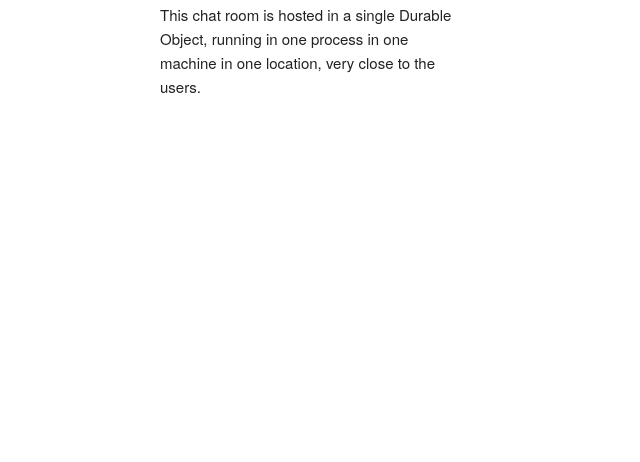
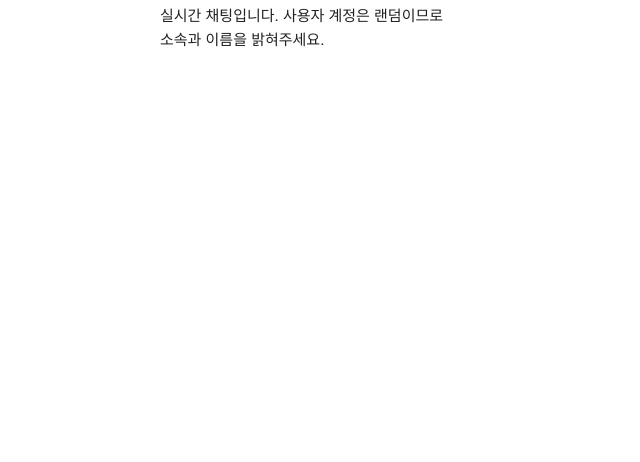
Before and after one commit to leejh3051/chat-test-lee, a React app: page public/index.html in a window 1280 px wide. Shown: the part 338-800 px from the top of the page, without its empty margins (0-640 px from the left). Built offline with nearby package versions, Linux system fonts and the light colour scheme.

Commit message:
Update index.html

```diff
--- a/public/index.html
+++ b/public/index.html
@@ -4,7 +4,7 @@
 		<!-- Basic Page Needs
   –––––––––––––––––––––––––––––––––––––––––––––––––– -->
 		<meta charset="utf-8" />
-		<title>Chat!</title>
+		<title>Cloudflare Chat!</title>
 		<meta name="description" content="" />
 		<meta name="author" content="" />
 
@@ -34,8 +34,7 @@
 				<div class="one-third column" style="margin-top: 25%">
 					<h4><b>Chat</b>, powered by Durable Objects</h4>
 					<p>
-						This chat room is hosted in a single Durable Object, running in one
-						process in one machine in one location, very close to the users.
+						실시간 채팅입니다. 사용자 계정은 랜덤이므로 소속과 이름을 밝혀주세요.
 					</p>
 				</div>
 				<div class="two-thirds column" id="root"></div>
```
